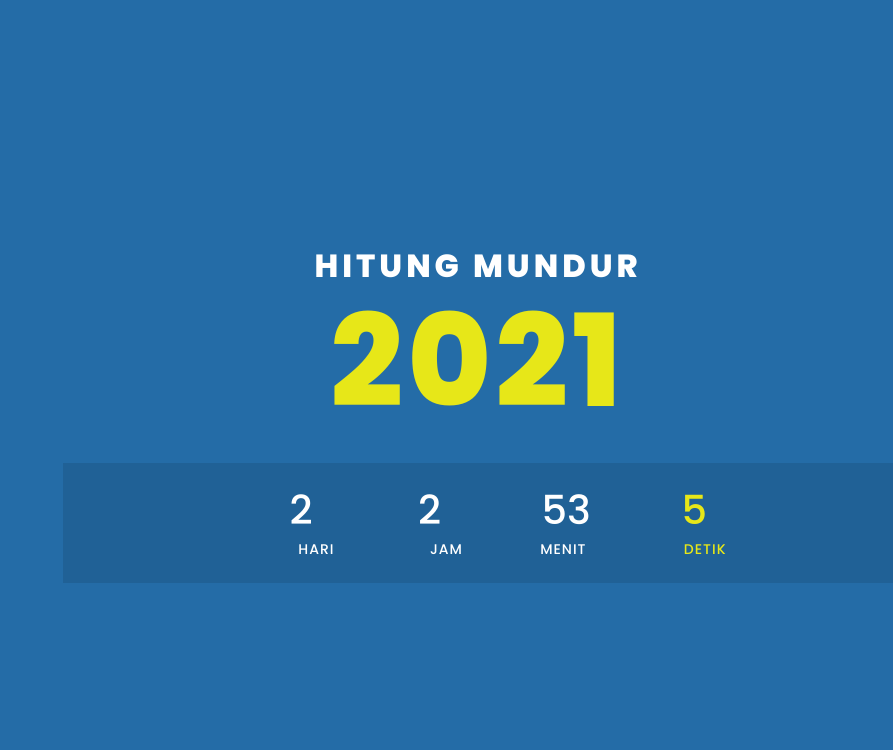
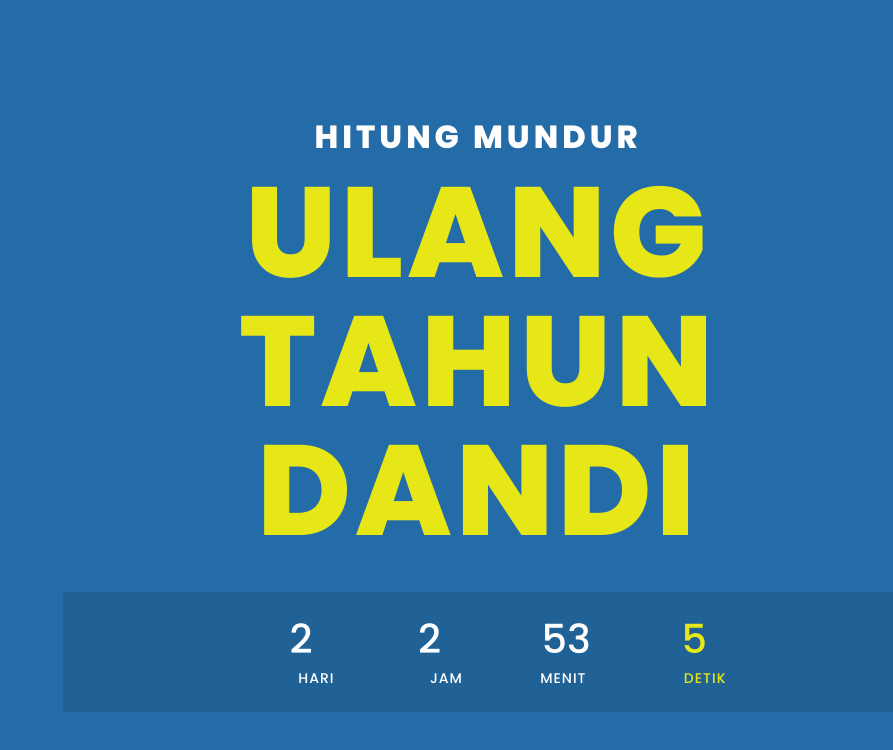
Before and after one commit to dandyproject/cdbirthday, a plain HTML site: page index.html in a window 1280 px wide. Shown: the whole page, without its empty margins (387-1280 px from the left). Drawn offline with Linux system fonts and the light colour scheme.

Commit message:
aowkwkwk

```diff
--- a/index.html
+++ b/index.html
@@ -2,7 +2,7 @@
 <html lang="en">
 <head>
     <meta charset="UTF-8">
-    <meta name="description" content="BY ORANG GANZZ">
+    <meta name="description" content=Birthday Countdown">
     <meta name="keywords" content="HTML, CSS, JavaScript">
     <meta name="author" content="Dandi's Birthday">
     <meta name="viewport" content="width=device-width, initial-scale=1.0">
@@ -13,7 +13,7 @@
     <div class="container">
         <div class="imgBx"></div>
         <div class="countdownBx">
-            <h2>HITUNG MUNDUR<br><span><i>2021</i></span></h2>
+            <h2>HITUNG MUNDUR<br><span><i>Ulang Tahun Dandi</i></span></h2>
             <div class="countdown">
                 <div id="day">00</div>
                 <div id="hour">00</div>
```
